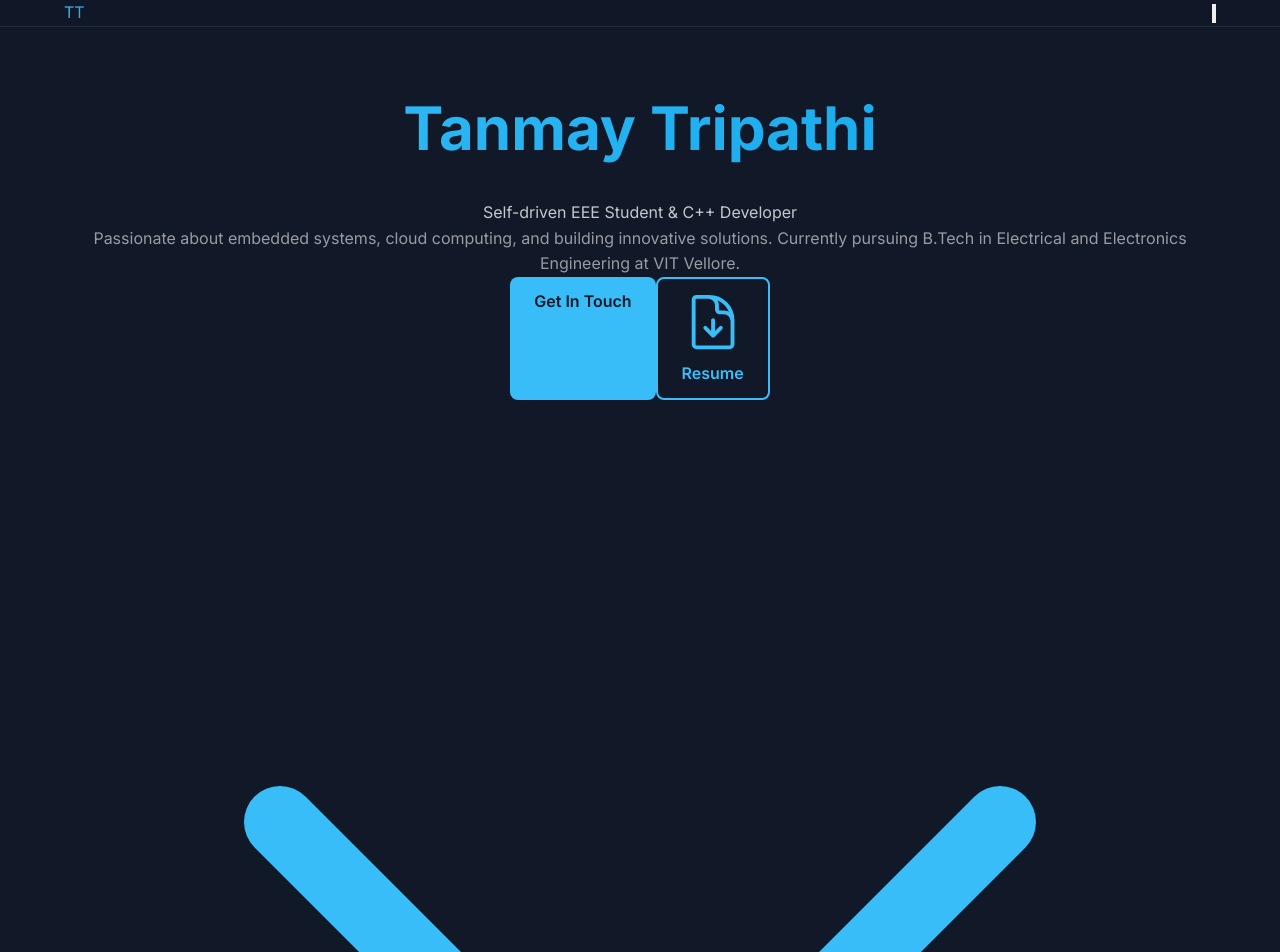
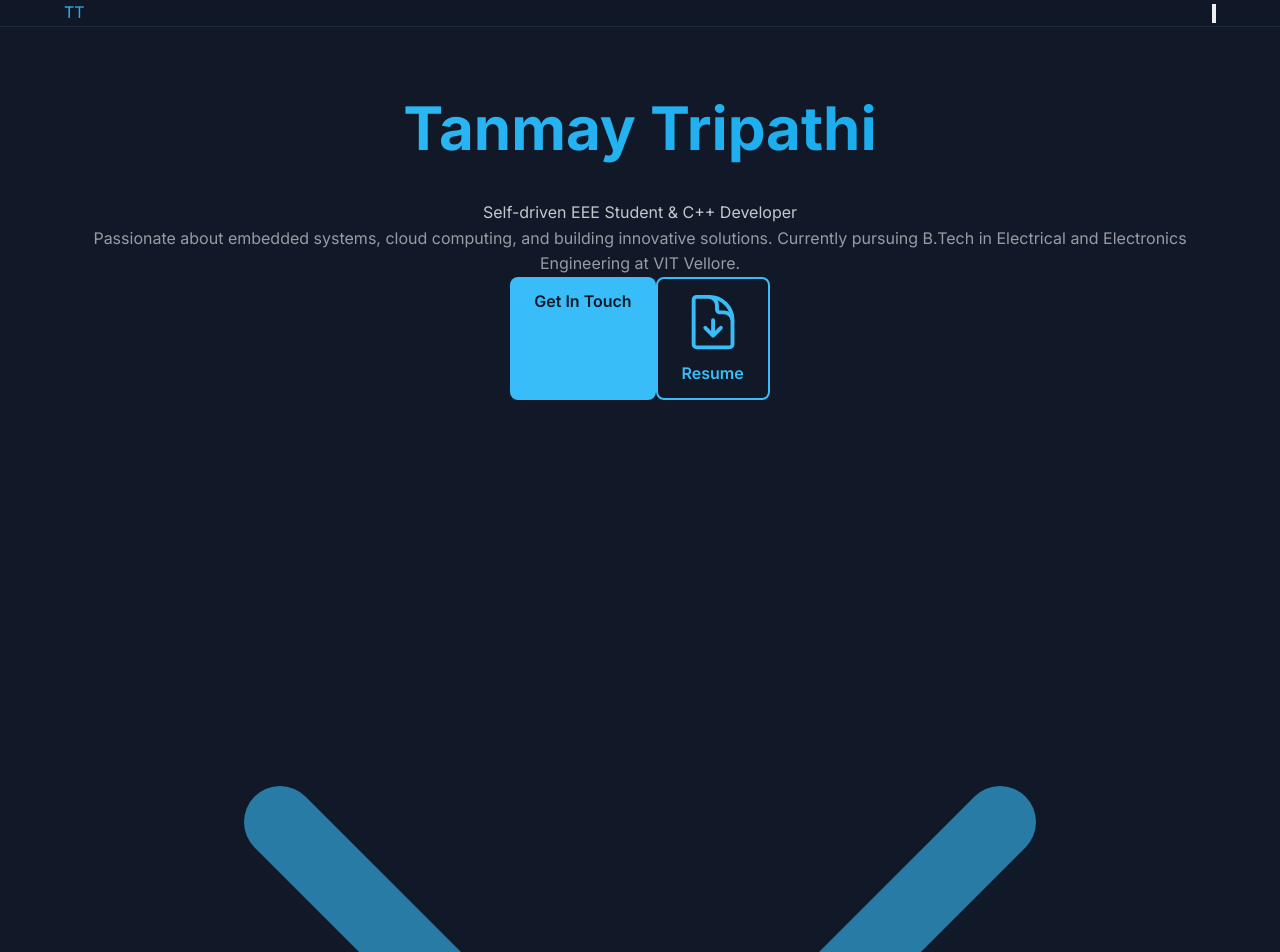
Before and after one commit to rhyode/portfolio, a Next.js app: page / in a window 1280 px wide. Shown: the top 952 px of the page. Built offline with nearby package versions, Linux system fonts and the light colour scheme.

Commit message:
finpushshayad15thjuly

```diff
--- a/src/app/page.tsx
+++ b/src/app/page.tsx
@@ -103,8 +103,8 @@ export default function Home() {
               </a>
             </div>
           </div>
-          <div className="animate-bounce">
-            <ChevronDownIcon className="w-8 h-8 text-accent mx-auto" />
+          <div className="animate-bounce opacity-60">
+            <ChevronDownIcon className="w-5 h-5 text-accent mx-auto" />
           </div>
         </div>
       </section>
```
